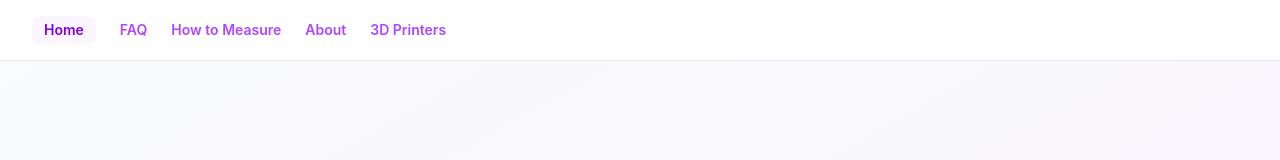
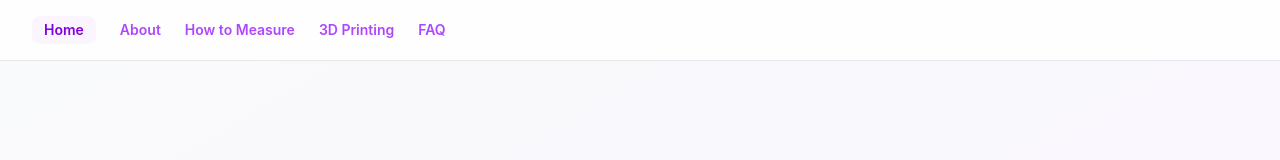
Before and after one commit to luizteco/thesis, a React (Vite) app: page / in a window 1280 px wide. Shown: the top 160 px of the page. Built offline with nearby package versions, Linux system fonts and the light colour scheme.

Commit message:
sort nav items

```diff
--- a/src/App.tsx
+++ b/src/App.tsx
@@ -42,8 +42,8 @@ function Navigation() {
         <Link className={getLinkClassName("/")} to="/">
           Home
         </Link>
-        <Link className={getLinkClassName("/faq")} to="/faq">
-          FAQ
+        <Link className={getLinkClassName("/about")} to="/about">
+          About
         </Link>
         <Link
           className={getLinkClassName("/how-to-measure")}
@@ -51,11 +51,11 @@ function Navigation() {
         >
           How to Measure
         </Link>
-        <Link className={getLinkClassName("/about")} to="/about">
-          About
+        <Link className={getLinkClassName("/printers")} to="/printers">
+          3D Printing
         </Link>
-        <Link className={getLinkClassName("/printers")} to="/printers">
-          3D Printers
+        <Link className={getLinkClassName("/faq")} to="/faq">
+          FAQ
         </Link>
       </div>
     </nav>
```
